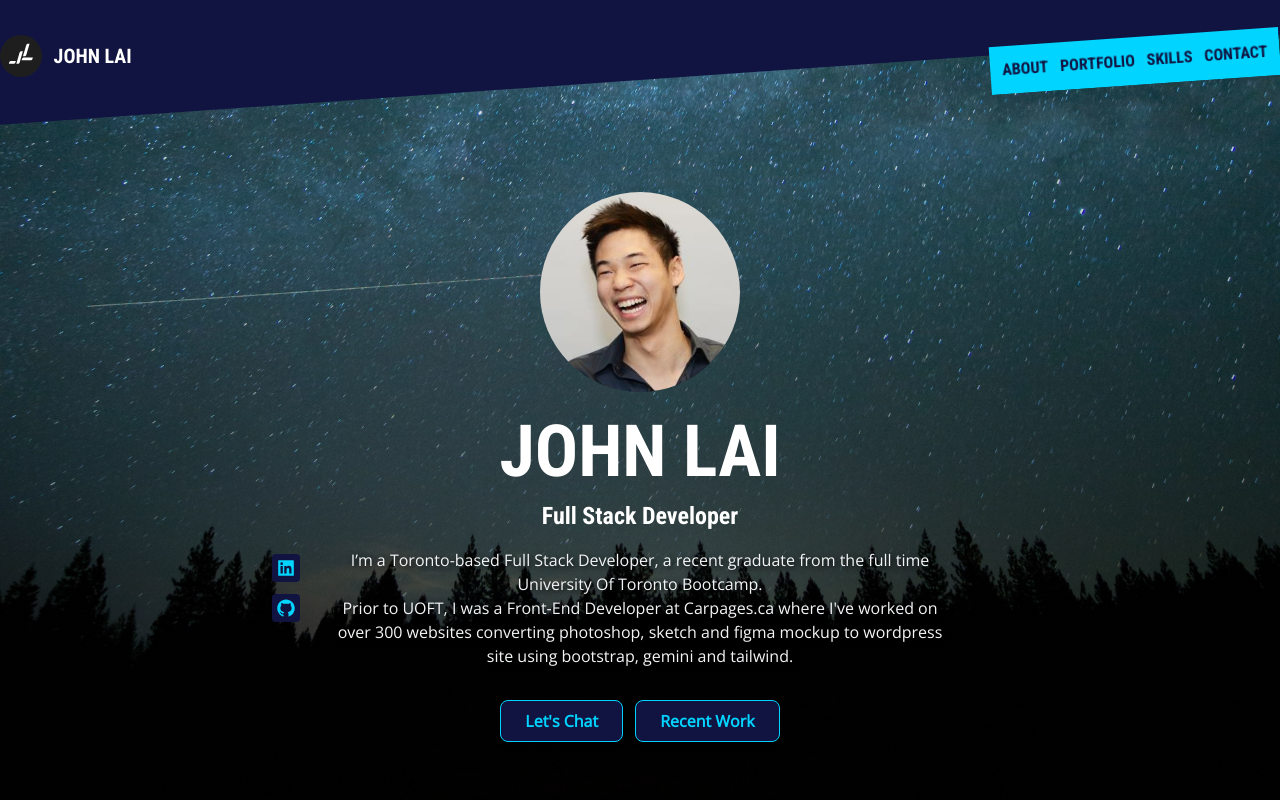
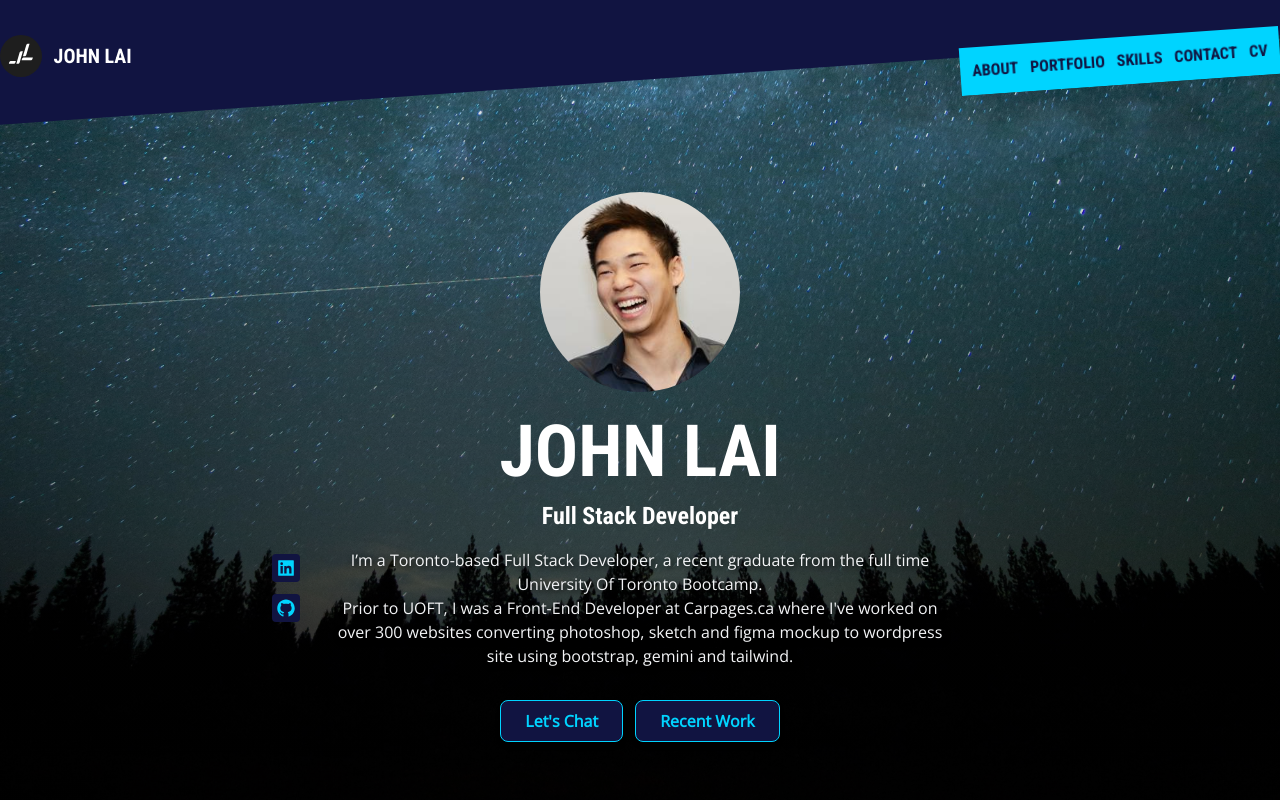
Before and after one commit to johnxlai/2023-portfolio, a React (Create React App) app: page / in a window 1280 px wide. Shown: the top 800 px of the page. Built offline with nearby package versions, Linux system fonts and the light colour scheme.

Commit message:
Add cv to nav

```diff
--- a/src/components/sections/navbar/Navbar.js
+++ b/src/components/sections/navbar/Navbar.js
@@ -19,7 +19,10 @@ const Navbar = () => {
         <ul className="nav-menu nav-menu-angled hidden lg:flex gap-3 text-secondary uppercase font-bold font-roboto">
           {NavItems.map((item) => (
             <li key={item.id}>
-              <a className="hover:text-tertiary" href={item.link}>
+              <a
+                className="hover:text-tertiary"
+                href={item.link}
+                target={item.target}>
                 {item.title}
               </a>
             </li>
--- a/src/components/sections/navbar/navData.js
+++ b/src/components/sections/navbar/navData.js
@@ -1,9 +1,11 @@
+import CV from '../../../assets/resume/john-lai-resume.pdf';
+
 const data = [
   { id: 1, link: '#about', title: 'about' },
   { id: 2, link: '#portfolio', title: 'portfolio' },
   { id: 3, link: '#skills', title: 'Skills' },
   { id: 4, link: '#contact', title: 'contact' },
-  // { id: 5, link: CV, title: 'CV', target: '_blank' },
+  { id: 5, link: CV, title: 'CV', target: '_blank' },
 ];
 
 export default data;
```
